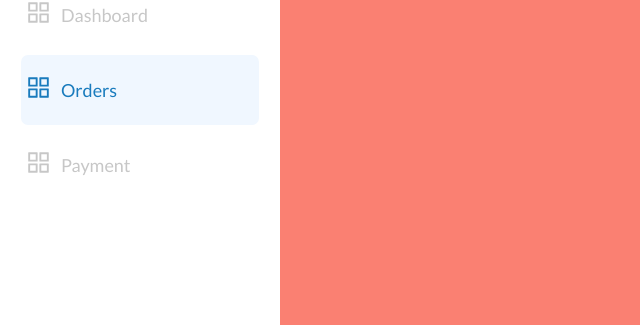
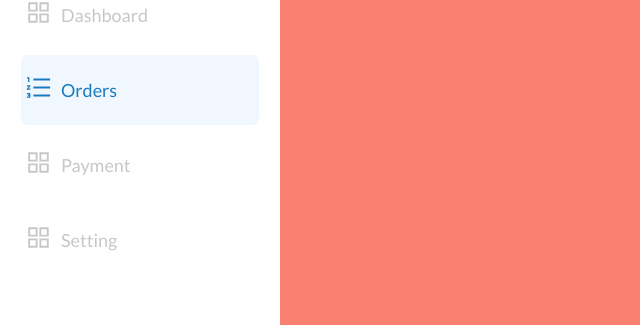
Before and after one commit to Fajrin-Mahyuddin/coffee-app, a React app: page /order in a window 1280 px wide. Shown: the part 399-724 px from the top of the page, without its empty margins (0-640 px from the left). Built offline with nearby package versions, Linux system fonts and the light colour scheme.

Commit message:
add browser sync

```diff
--- a/package.json
+++ b/package.json
@@ -9,6 +9,8 @@
     "@babel/preset-env": "^7.14.2",
     "@babel/preset-react": "^7.13.13",
     "babel-loader": "^8.2.2",
+    "browser-sync": "^2.26.14",
+    "browser-sync-webpack-plugin": "^2.3.0",
     "css-loader": "^5.2.6",
     "eslint": "^7.27.0",
     "eslint-config-airbnb": "^18.2.1",
--- a/src/components/sidebars/sidebar.jsx
+++ b/src/components/sidebars/sidebar.jsx
@@ -1,5 +1,5 @@
 import React from 'react';
-import { AppstoreOutlined } from '@ant-design/icons';
+import { AppstoreOutlined, OrderedListOutlined } from '@ant-design/icons';
 import { NavLink } from 'react-router-dom';
 
 const Sidebar = () => (
@@ -17,7 +17,7 @@ const Sidebar = () => (
         </li>
         <li>
           <NavLink to="/order">
-            <AppstoreOutlined />
+            <OrderedListOutlined />
             <span>Orders</span>
           </NavLink>
         </li>
@@ -25,6 +25,12 @@ const Sidebar = () => (
           <NavLink to="/payment">
             <AppstoreOutlined />
             <span>Payment</span>
+          </NavLink>
+        </li>
+        <li>
+          <NavLink to="/payment">
+            <AppstoreOutlined />
+            <span>Setting</span>
           </NavLink>
         </li>
       </ul>
--- a/webpack.common.js
+++ b/webpack.common.js
@@ -1,5 +1,6 @@
 const path = require('path');
 const HtmlWebpackPlugin = require('html-webpack-plugin');
+const BrowserSyncPlugin = require('browser-sync-webpack-plugin');
 
 module.exports = {
   entry: './src/index.js',
@@ -39,5 +40,13 @@ module.exports = {
       filename: './index.html',
       favicon: './public/favicon.svg',
     }),
+    new BrowserSyncPlugin({
+      host: 'localhost',
+      open: 'external',
+      port: 3000,
+      proxy: 'http://localhost:8080',
+    }, {
+      reload: true,
+    }),
   ],
 };
--- a/webpack.dev.js
+++ b/webpack.dev.js
@@ -7,7 +7,7 @@ module.exports = merge(common, {
   devServer: {
     contentBase: path.join(__dirname, 'dist'),
     compress: true,
-    port: 3001,
+    port: 8080,
     hot: true,
     historyApiFallback: true,
     open: 'google chrome',
```
Also changed, not shown: 1 other file (tests, documents, lock files or other folders).
